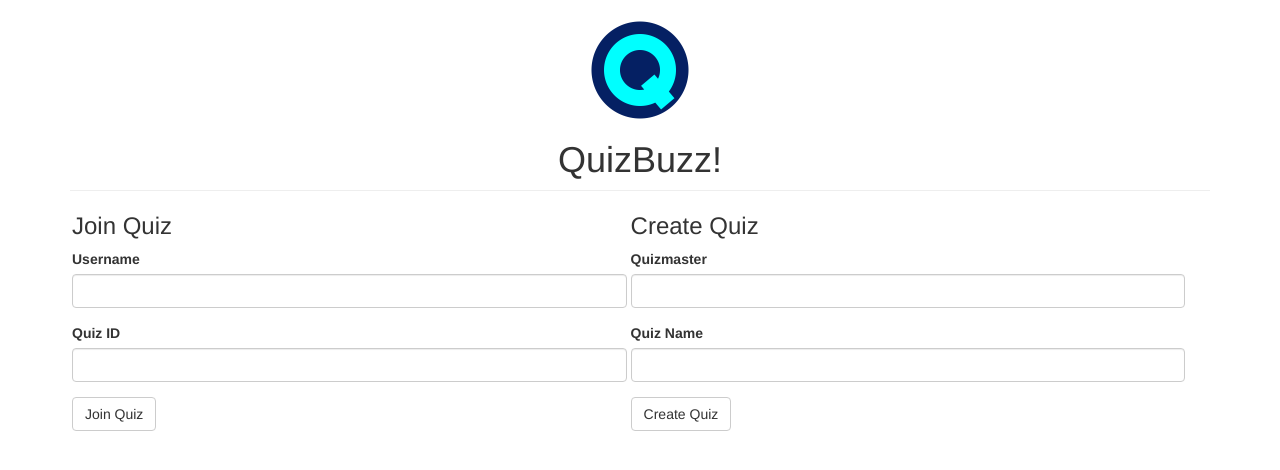
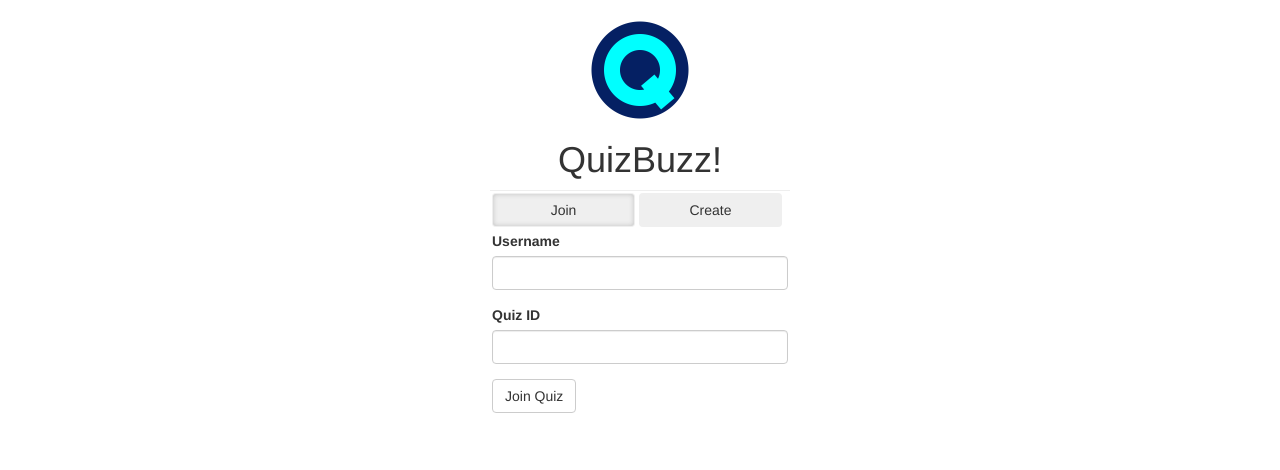
Before and after one commit to mlnotebook/quizbuzz, a Flask app: page / in a window 1280 px wide. Shown: the part 52-522 px from the top of the page. Run offline with Flask 2, Linux system fonts and the light colour scheme; some libraries are stand-ins or nearby versions.

Commit message:
feat: add toggle to join or create quiz on homepage.

```diff
--- /dev/null
+++ b/app/templates/_home_scripts.html
@@ -0,0 +1,24 @@
+<script type="text/javascript" src="//code.jquery.com/jquery-1.4.2.min.js"></script>
+<script type="text/javascript" src="//cdnjs.cloudflare.com/ajax/libs/socket.io/1.3.6/socket.io.min.js"></script>
+<script type="text/javascript" charset="utf-8">
+    var socket;
+    var start_time;
+    $(document).ready(function(){
+        $("#joinFormButton").click(function() {
+            if ($("#joinFormDiv").css('display') == 'none') {
+                $("#createFormDiv").slideToggle('slow');
+                $("#joinFormDiv").slideToggle('slow');
+                $("#joinFormButton").css('box-shadow', "inset 0px 0px 5px #c1c1c1");
+                $("#createFormButton").css('box-shadow', "inset 0px 0px 0px #c1c1c1");
+            }
+        });
+        $("#createFormButton").click(function() {
+            if ($("#createFormDiv").css('display') == 'none') {
+                $("#joinFormDiv").slideToggle('slow');
+                $("#createFormDiv").slideToggle('slow');
+                $("#createFormButton").css('box-shadow', "inset 0px 0px 5px #c1c1c1");
+                $("#joinFormButton").css('box-shadow', "inset 0px 0px 0px #c1c1c1");
+            }
+        });
+    });
+</script>
--- a/app/templates/index.html
+++ b/app/templates/index.html
@@ -2,21 +2,33 @@
 {% import 'bootstrap/wtf.html' as wtf %}
 
 {% block app_content %}
-    <div class="center-block" style="vertical-align: middle; text-align: center;">
+    <div class="center-block" style="vertical-align: middle; text-align: center; max-width: 300px; ">
         <img style="width:100px"; src="{{ url_for('static', filename='logo_250.png') }}">
         <br>
         <h1>QuizBuzz!</h1>
     </div>
-    <hr style="padding: 0px; margin: 0px;">
-    <div class="center-block" style="vertical-align: middle;">
+    <hr style="padding: 0px; margin: auto; width: 300px;">
+    <div class="center-block" style="vertical-align: middle; max-width: 300px; ">
         <div class="text-left" style="width:49%; margin: auto; float: left; padding: 2px;">
-            <h3>Join Quiz</h3>
-            {{ wtf.quick_form(join_form) }}
+            <button id="joinFormButton" class="btn" style="width: 100%; margin: auto; box-shadow: inset 0px 0px 5px #c1c1c1;">Join</button>
         </div>
         <div class="text-left" style="width:49%; margin: auto; float: left; padding: 2px;">
-            <h3>Create Quiz</h3>
-            {{ wtf.quick_form(create_form) }}
+            <button id="createFormButton" class="btn" style="width: 100%; margin: auto;">Create</button>
         </div>
+        <br>
+        <div class="text-left"  style="width:100%;margin: auto; float: left; padding: 2px; box-shadow: inset 0px 0px 0px #c1c1c1;" id="create_or_join_div">
+            <div id="joinFormDiv">
+                {{ wtf.quick_form(join_form) }}
+            </div>
+            <div id="createFormDiv" style="display: none;">
+                {{ wtf.quick_form(create_form) }}
+            </div>
+        </div>
+        <div class = "log"></div>
     </div>
 
 {% endblock %}
+{% block scripts %}
+    {{ super() }}
+    {% include '_home_scripts.html' %}
+{% endblock %}
```
